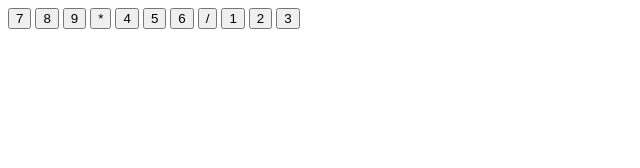
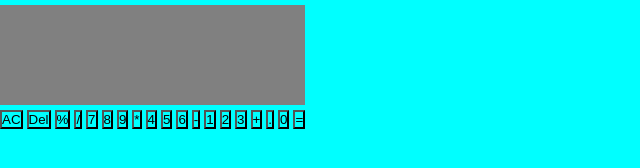
Before and after one commit to The0TT0B0T/calculator, a plain HTML site: page index.html in a window 1280 px wide. Shown: the whole page, without its empty margins (0-640 px from the left). Drawn offline with Linux system fonts and the light colour scheme.

Commit message:
Adding some styling to my calculator and trying to figure out how to use flex still.

```diff
--- a/index.html
+++ b/index.html
@@ -9,6 +9,10 @@
 <body>
     <div class="calc-container">
          <div class="display"></div>
+         <button class="btn">AC</button>
+         <button class="btn">Del</button>
+         <button class="btn">%</button>
+         <button class="btn">/</button>
          <button class="btn">7</button>
          <button class="btn">8</button>
          <button class="btn">9</button>
@@ -16,10 +20,14 @@
          <button class="btn">4</button>
          <button class="btn">5</button>
          <button class="btn">6</button>
-         <button class="btn">/</button>
+         <button class="btn">-</button>
          <button class="btn">1</button>
          <button class="btn">2</button>
          <button class="btn">3</button>
+         <button class="btn">+</button>
+         <button class="btn">.</button>
+         <button class="btn">0</button>
+         <button class="btn">=</button>
 
     </div>
     <script src="script.js"></script>
--- a/style.css
+++ b/style.css
@@ -0,0 +1,22 @@
+*{
+    background-color: aqua;
+    margin: 0;
+    padding: 0;
+    box-sizing: border-box;
+}
+
+.container {
+    display: flex;
+    background-color: gray;
+}
+.display {
+    background-color: grey;
+    height: 100px;
+    width: 305px;
+    margin-top: 5px;
+    margin-bottom: 5px;
+}
+
+.btn {
+
+}
```
